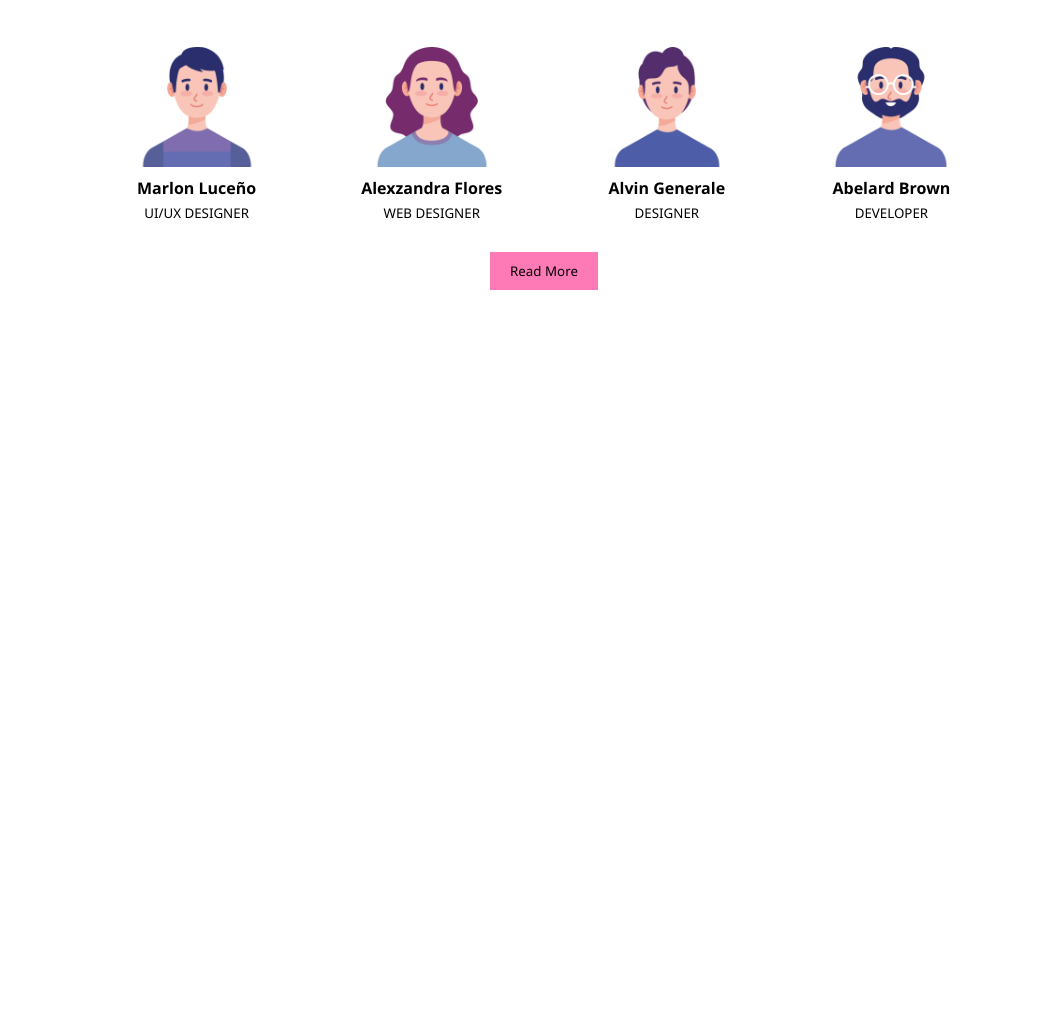
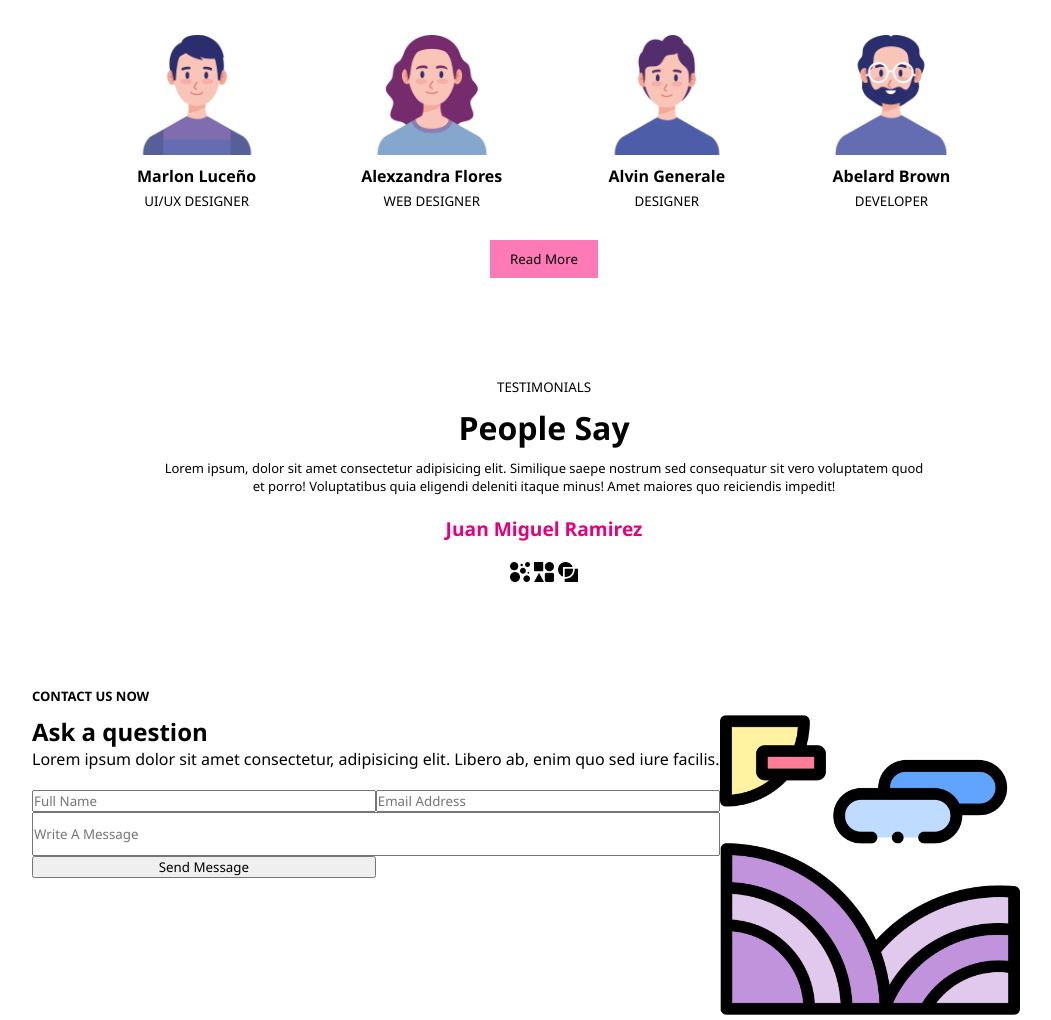
Before and after one commit to Wilbert-Tosoy/Vivid-Design, a plain HTML site: page index.html in a window 1280 px wide. Shown: the part 956-1976 px from the top of the page, without its empty margins (96-1147 px from the left). Before the commit the page ends 1246 px from the top, so only its background shows below. Drawn offline with Linux system fonts and the light colour scheme.

Commit message:
added contact main components

```diff
--- a/index.html
+++ b/index.html
@@ -103,6 +103,47 @@
                 </section>
                 <button>Read More</button>
             </article>
+
+            <!-- Testimonials -->
+            <article id="testimonials">
+                <section id="main-testimonial">
+                    <p id="p_title">TESTIMONIALS</p>
+                    <h2>People Say</h2>
+                    <p>
+                        Lorem ipsum, dolor sit amet consectetur adipisicing elit. Similique saepe nostrum sed
+                        consequatur sit vero voluptatem quod et porro! Voluptatibus quia eligendi deleniti itaque minus!
+                        Amet maiores quo reiciendis impedit!
+                    </p>
+                    <p id="name">Juan Miguel Ramirez</p>
+                </section>
+                <section class="mini-section">
+                    <img src="img/mini (1).png">
+                    <img src="img/mini (2).png">
+                    <img src="img/mini (3).png">
+                </section>
+            </article>
+
+            <!-- Contact -->
+            <h2 id="contact-header">CONTACT US NOW</h2>
+            <article id="contact">
+                <section id="form">
+                    <section id="form-text">
+                        <h2>Ask a question</h2>
+                        <p>Lorem ipsum dolor sit amet consectetur, adipisicing elit. Libero ab, enim quo sed iure
+                            facilis.
+                        </p>
+                    </section>
+                    <section id="form-input">
+                        <input type="text" name="fullname" id="fullname" placeholder="Full Name">
+                        <input type="email" name="email" id="email" placeholder="Email Address">
+                        <input type="text" name="message" id="message" placeholder="Write A Message">
+                        <button>Send Message</button>
+                    </section>
+                </section>
+                <section id="picture">
+                    <img src="img/contact (1).png">
+                </section>
+            </article>
         </section>
     </main>
     <footer>
--- a/style.css
+++ b/style.css
@@ -199,6 +199,7 @@ main {
 
 #new-tech #nt p {
     text-align: justify;
+    font-size: small;
 }
 
 #new-tech #peoples {
@@ -240,3 +241,94 @@ main {
     border: none;
     background-color: var(--light-pink);
 }
+
+#new-tech :is(button:focus, button:hover) {
+    transform: scale(0.9);
+}
+
+/* Testimonials */
+#testimonials {
+    width: 80vw;
+    margin-top: 100px;
+    display: flex;
+    flex-direction: column;
+    justify-content: center;
+    align-items: center;
+    margin-bottom: 100px;
+}
+
+#testimonials #main-testimonial {
+    display: flex;
+    flex-direction: column;
+    justify-content: center;
+    align-items: center;
+    width: 60vw;
+}
+
+#testimonials #main-testimonial #p_title {
+    font-size: smaller;
+    margin-bottom: 10px;
+}
+
+#testimonials #main-testimonial h2 {
+    font-size: xx-large;
+    margin-bottom: 10px;
+}
+
+#testimonials #main-testimonial p {
+    font-size: small;
+    text-align: center;
+    margin-bottom: 20px;
+}
+
+#testimonials #main-testimonial #name {
+    font-size: larger;
+    font-weight: 700;
+    color: var(--light-pink);
+    color: var(--pink);
+}
+
+#testimonials .mini-section img {
+    width: 20px;
+    height: 20px;
+}
+
+#contact-header {
+    font-size: small;
+    margin-bottom: 10px;
+}
+
+#contact {
+    display: flex;
+    width: 80vw;
+}
+
+#contact #picture img {
+    width: 300px;
+    height: 300px;
+}
+
+#contact #form #form-text {
+    margin-bottom: 20px;
+}
+
+#contact #form #form-input {
+    display: grid;
+    grid-template-columns: repeat(2, 1fr);
+    grid-template-rows: repeat(4, 1fr);
+}
+
+#contact #form #form-input #fullname {
+    grid-column: 1 / 2;
+    grid-row: 1 / 2;
+}
+
+#contact #form #form-input #email {
+    grid-column: 2 / 3;
+    grid-row: 1 / 2;
+}
+
+#contact #form #form-input #message {
+    grid-column: 1 / 3;
+    grid-row: 2 / 4;
+}
```
Also changed, not shown: img/contact (1).png (added), img/contact (2).png (added).
